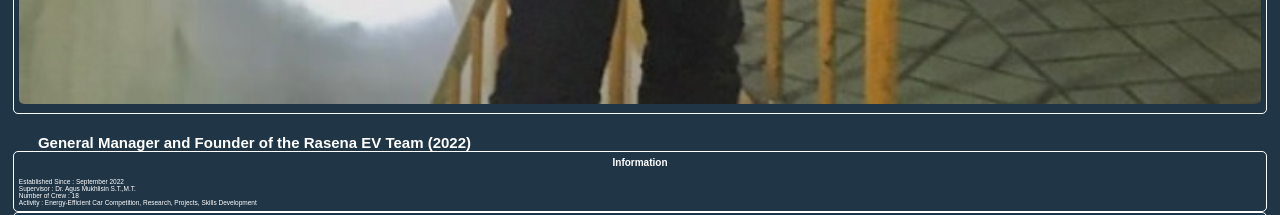
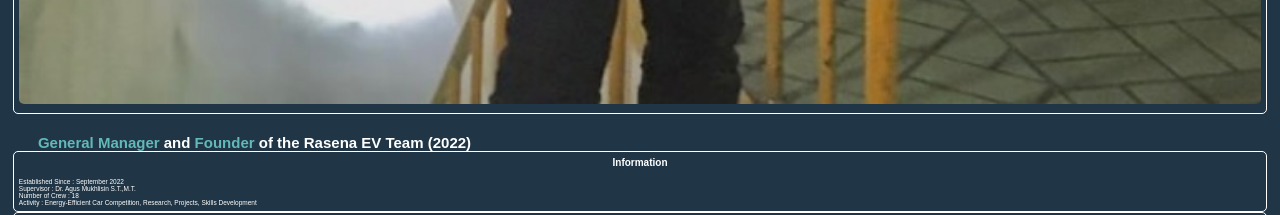
Before and after one commit to benoas988/me, a plain HTML site: page experience.html in a window 1280 px wide. Shown: the part 5000-5215 px from the top of the page. Drawn offline with Linux system fonts and the light colour scheme; a script that the page names is missing.

Commit message:
Update experience.html

```diff
--- a/experience.html
+++ b/experience.html
@@ -103,7 +103,7 @@
     <!-- -------------------------klumutan guidance-------------- -->
 
     <div class="subjudul-controller">
-        <h1>General Manager and Founder of the Rasena EV Team (2022)</h1>
+        <h1><span>General Manager</span> and <span>Founder</span> of the Rasena EV Team (2022)</h1>
     </div>
 
     <div class="kontainer-controller">
```
